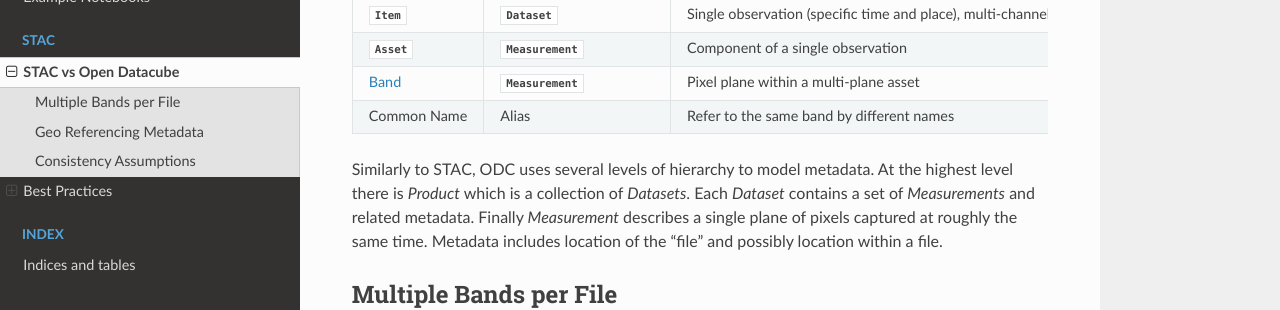
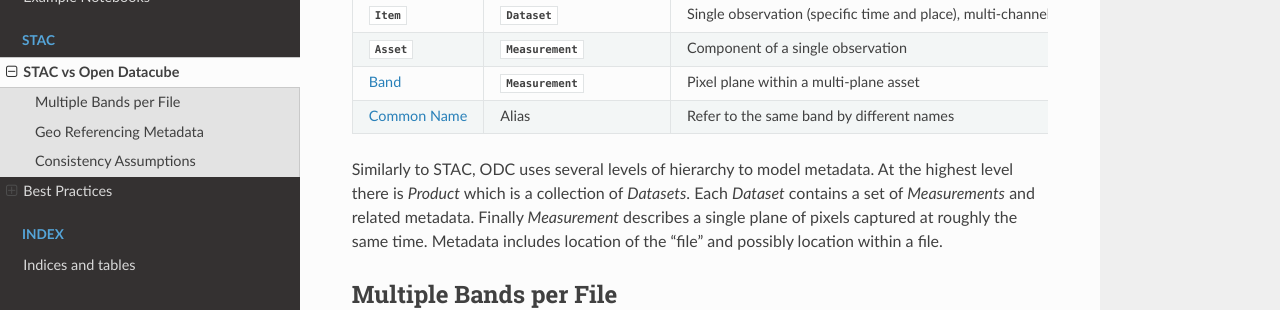
Before and after one commit to opendatacube/odc-stac, a Sphinx documentation site: the page built from docs/stac-vs-odc.rst, in a window 1280 px wide. Shown: the part 301-611 px from the top of the page. Built offline with Sphinx 7.4.7 and the Read the Docs theme 2.0.0, drawn with Linux system fonts in a browser that asks for light colours; pages that are not in the unit, such as notebooks, are missing from menus.

```diff
--- a/docs/stac-vs-odc.rst
+++ b/docs/stac-vs-odc.rst
@@ -24,7 +24,7 @@ similar concepts.
    * - Band_
      - :class:`~datacube.model.Measurement`
      - Pixel plane within a multi-plane asset
-   * - Common Name
+   * - `Common Name`_
      - Alias
      - Refer to the same band by different names
 
```
Also changed, not shown: other parts of docs/stac-vs-odc.rst (+1 -0 lines).
